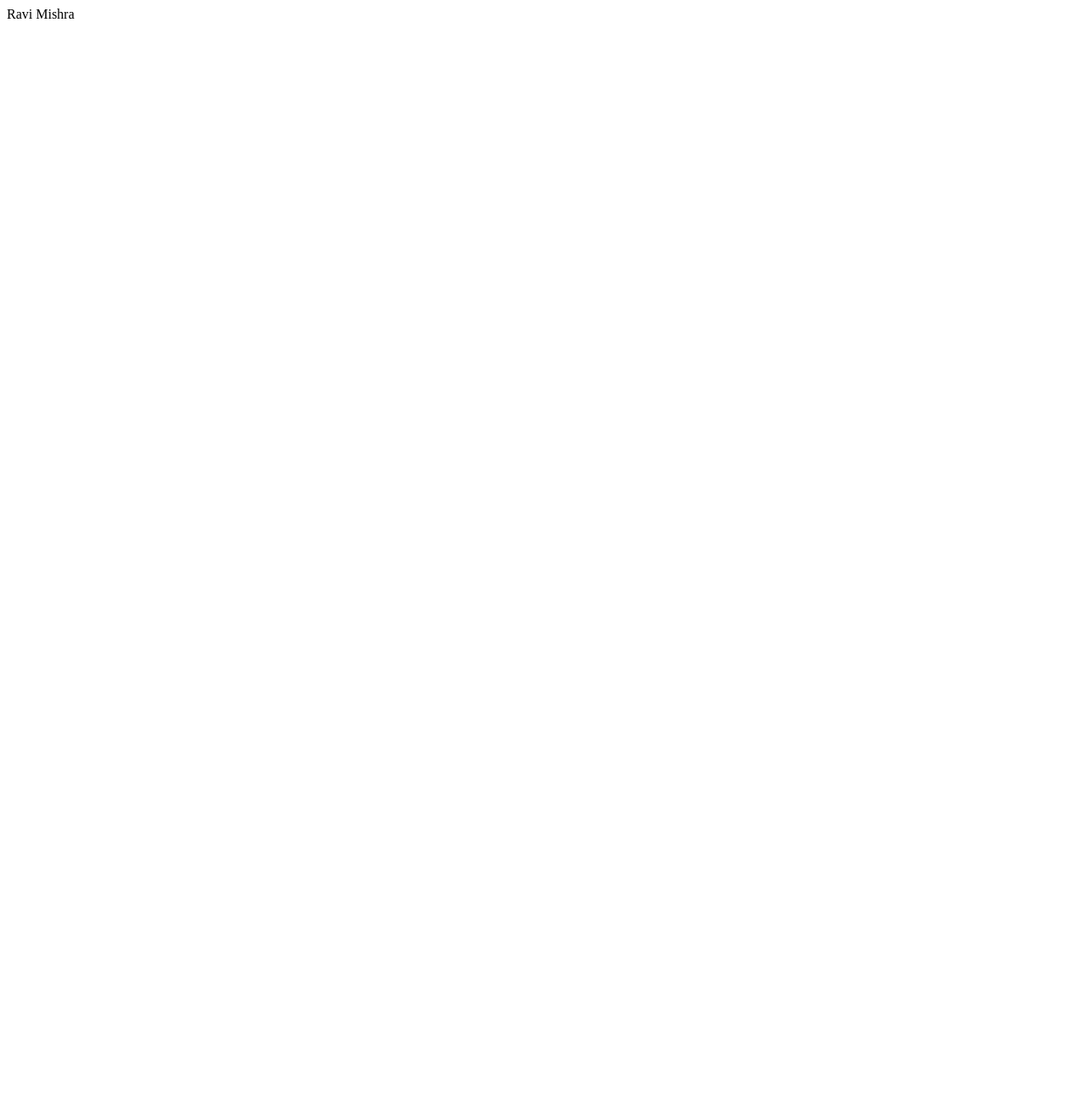
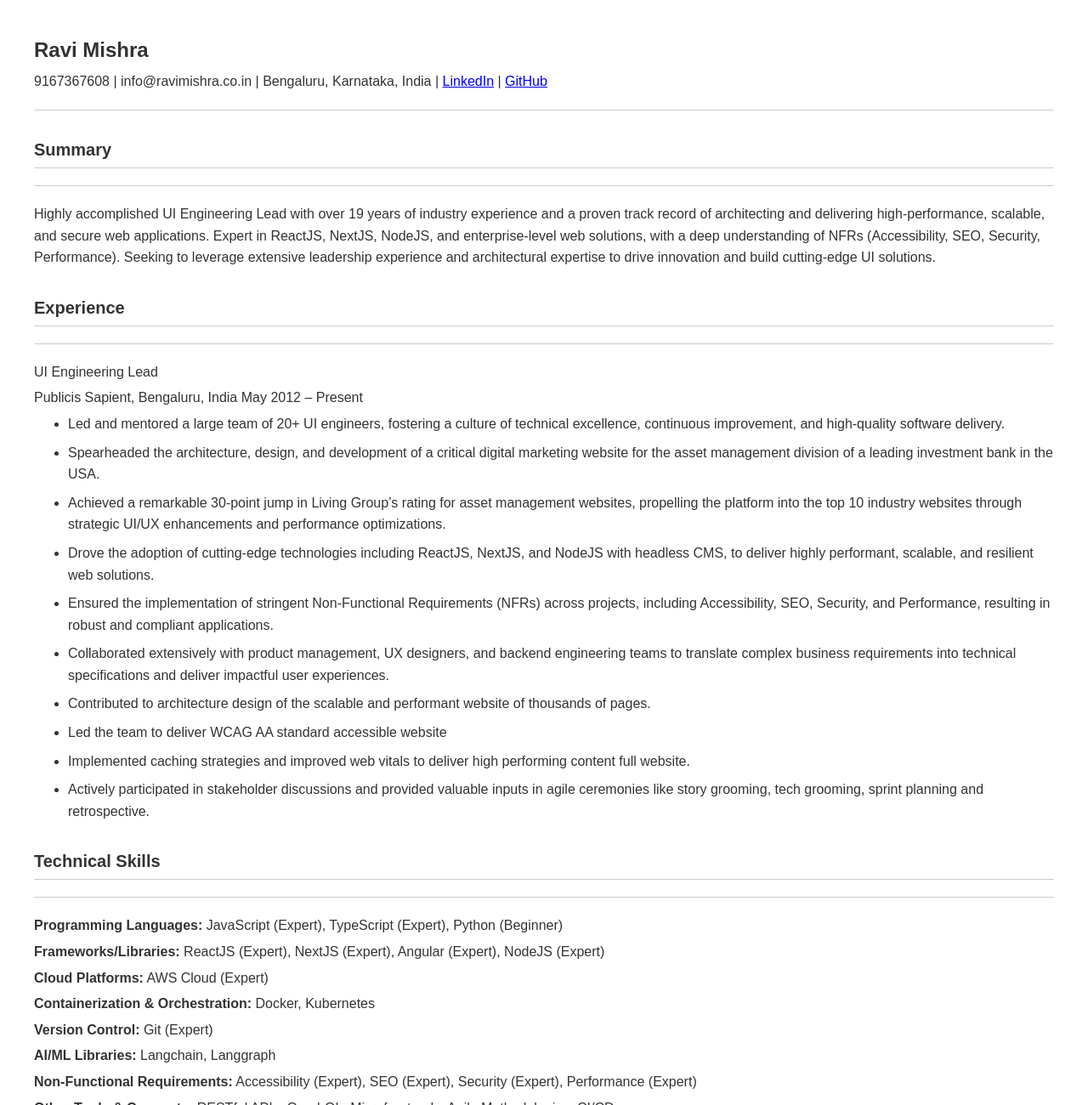
Before and after one commit to achieveravi/achieveravi, a plain HTML site: page index.html in a window 1280 px wide. Shown: the top 1300 px of the page at 85% size. Before the commit the page ends 800 px from the top, so only its background shows below. Drawn offline with Linux system fonts and the light colour scheme.

Commit message:
Update index.html

```diff
--- a/index.html
+++ b/index.html
@@ -1 +1,63 @@
-Ravi Mishra
+<!DOCTYPE html>
+<html>
+<head>
+    <meta charset="UTF-8">
+    <title>Ravi Mishra Resume</title>
+    <style>
+        body { font-family: Arial, sans-serif; margin: 40px; line-height: 1.6; color: #333; }
+        h1 { font-size: 24px; margin-bottom: 5px; }
+        h2 { font-size: 20px; border-bottom: 1px solid #ccc; padding-bottom: 5px; margin-top: 30px; }
+        ul { padding-left: 40px; margin-top: 0; }
+        li { margin-bottom: 8px; }
+        p { margin: 5px 0; }
+        hr { border: none; border-top: 1px solid #ccc; margin: 20px 0; }
+    </style>
+</head>
+<body>
+<h1>Ravi Mishra</h1>
+<p>9167367608 | info@ravimishra.co.in | Bengaluru, Karnataka, India |
+<a href='https://www.linkedin.com/in/mishraravi'>LinkedIn</a> |
+<a href='https://github.com/achieveravi'>GitHub</a></p>
+<hr>
+
+<h2>Summary</h2>
+<hr>
+<p>Highly accomplished UI Engineering Lead with over 19 years of industry experience and a proven track record of architecting and delivering high-performance, scalable, and secure web applications. Expert in ReactJS, NextJS, NodeJS, and enterprise-level web solutions, with a deep understanding of NFRs (Accessibility, SEO, Security, Performance). Seeking to leverage extensive leadership experience and architectural expertise to drive innovation and build cutting-edge UI solutions.</p>
+
+<h2>Experience</h2>
+<hr>
+<p>UI Engineering Lead</p>
+<p>Publicis Sapient, Bengaluru, India May 2012 – Present</p>
+<ul>
+<li>Led and mentored a large team of 20+ UI engineers, fostering a culture of technical excellence, continuous improvement, and high-quality software delivery.</li>
+<li>Spearheaded the architecture, design, and development of a critical digital marketing website for the asset management division of a leading investment bank in the USA.</li>
+<li>Achieved a remarkable 30-point jump in Living Group’s rating for asset management websites, propelling the platform into the top 10 industry websites through strategic UI/UX enhancements and performance optimizations.</li>
+<li>Drove the adoption of cutting-edge technologies including ReactJS, NextJS, and NodeJS with headless CMS, to deliver highly performant, scalable, and resilient web solutions.</li>
+<li>Ensured the implementation of stringent Non-Functional Requirements (NFRs) across projects, including Accessibility, SEO, Security, and Performance, resulting in robust and compliant applications.</li>
+<li>Collaborated extensively with product management, UX designers, and backend engineering teams to translate complex business requirements into technical specifications and deliver impactful user experiences.</li>
+<li>Contributed to architecture design of the scalable and performant website of thousands of pages.</li>
+<li>Led the team to deliver WCAG AA standard accessible website</li>
+<li>Implemented caching strategies and improved web vitals to deliver high performing content full website.</li>
+<li>Actively participated in stakeholder discussions and provided valuable inputs in agile ceremonies like story grooming, tech grooming, sprint planning and retrospective.</li>
+</ul>
+
+<h2>Technical Skills</h2>
+<hr>
+<p><strong>Programming Languages:</strong> JavaScript (Expert), TypeScript (Expert), Python (Beginner)</p>
+<p><strong>Frameworks/Libraries:</strong> ReactJS (Expert), NextJS (Expert), Angular (Expert), NodeJS (Expert)</p>
+<p><strong>Cloud Platforms:</strong> AWS Cloud (Expert)</p>
+<p><strong>Containerization & Orchestration:</strong> Docker, Kubernetes</p>
+<p><strong>Version Control:</strong> Git (Expert)</p>
+<p><strong>AI/ML Libraries:</strong> Langchain, Langgraph</p>
+<p><strong>Non-Functional Requirements:</strong> Accessibility (Expert), SEO (Expert), Security (Expert), Performance (Expert)</p>
+<p><strong>Other Tools & Concepts:</strong> RESTful APIs, GraphQL, Microfrontends, Agile Methodologies, CI/CD</p>
+
+<h2>Education</h2>
+<hr>
+<p>B. Tech</p>
+<p>Computer Science & Engineering</p>
+<p>BIET Jhansi (UPTU), India</p>
+<p>2005</p>
+
+</body>
+</html>
```
